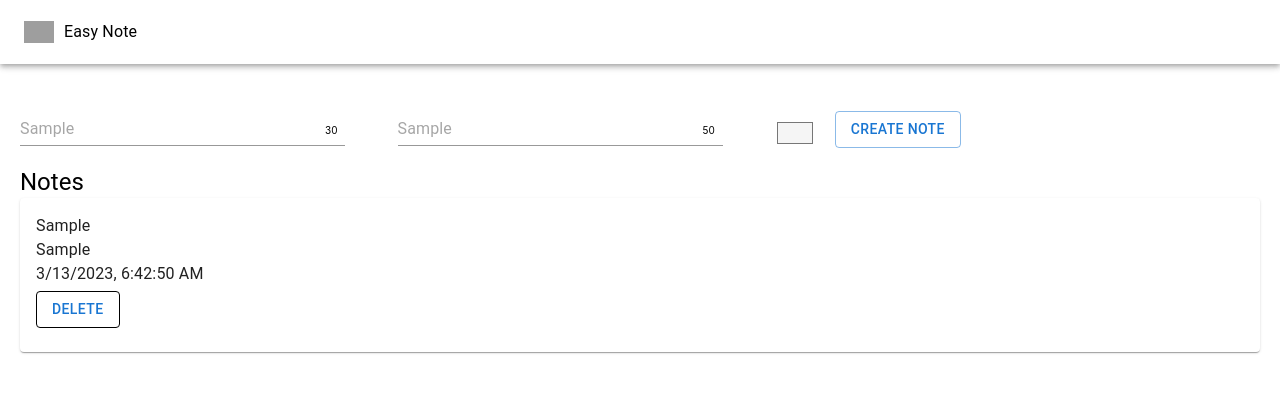
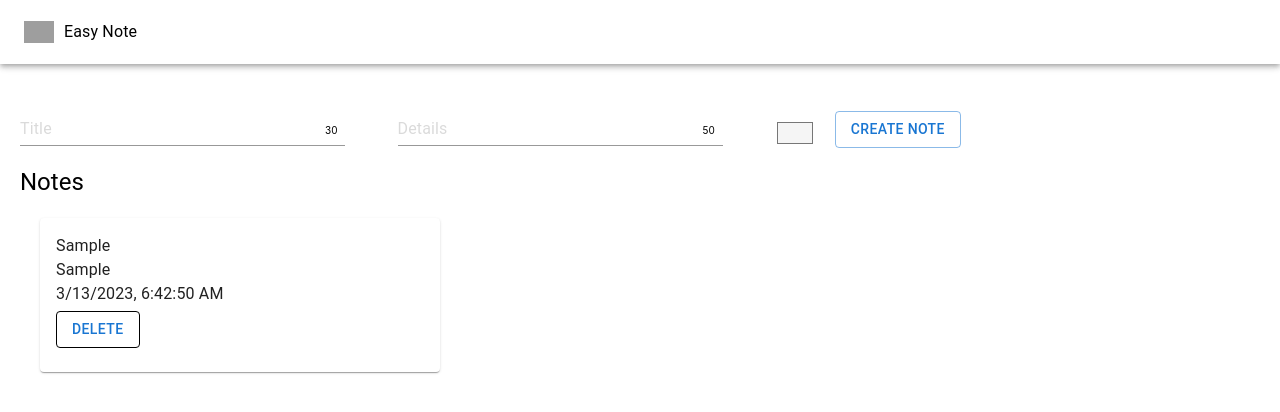
Before and after one commit to Tribhuwan-Joshi/easy-note, a React (Create React App) app: page / in a window 1280 px wide. Both pictures are taken after typing "Sample", "Sample" into the empty fields and a click on the button "CREATE NOTE". Shown: the top 412 px of the page. Built offline with nearby package versions, Linux system fonts and the light colour scheme; grey boxes are pictures that could not be loaded.

Commit message:
handle delete note

```diff
--- a/src/App.tsx
+++ b/src/App.tsx
@@ -9,12 +9,15 @@ function App() {
   const addNotes = (note : NoteObject) => {
     setNotes([note,...notes])
   }
+      function deleteNote(id:number){
+setNotes(notes => notes.filter(note => note.id!==id));
+    }
   return (
     <>
       <Header />
       <Box style={{ padding: 20 }}>
         <CreateNote addNotes={addNotes} />
-        <Notes notes={notes}/>
+        <Notes notes={notes} deleteNote={deleteNote}/>
       </Box>
     </>
   );
--- a/src/components/CreateNote.tsx
+++ b/src/components/CreateNote.tsx
@@ -64,15 +64,17 @@ function CreateNote({ addNotes }: { addNotes: (note: NoteObject) => void }) {
     }
     return (
         <Container>
-            <InputBase onChange={onValueChange}  name="title" placeholder="Title" />
+            <InputBase onChange={onValueChange} value={note.title}  name="title" placeholder="Title" />
             <Box component="span">30</Box>
             <InputBase
+            value={note.details}
                 onChange={onValueChange}
                 name="details"
                 placeholder="Details"
             />
             <Box component="span">50</Box>
             <InputBase
+
                 onChange={onValueChange}
                 name="color"
                 type="color"
--- a/src/components/Note.tsx
+++ b/src/components/Note.tsx
@@ -1,6 +1,6 @@
 import {Card,CardContent,Typography,Box,Button,styled} from "@mui/material"
 import { NoteObject } from '../models/note'
-const styledCard = styled(Card)`
+const StyledCard = styled(Card)`
 width:400px;
 margin:20px;
 `
@@ -13,20 +13,30 @@ const Wrapper = styled(Box)`
 
 }
 `
-function Note({note}:{note:NoteObject}) {
+
+
+function Note({
+  note,
+  deleteNote,
+}: {
+  note: NoteObject;
+  deleteNote: (id: number) => void;
+}) {
   return (
-    <Card style={{ backgroundColor: note.color }}>
+    <StyledCard style={{ backgroundColor: note.color }}>
       <CardContent>
         <Box>
           <Typography>{note.title}</Typography>
           <Typography>{note.details}</Typography>
           <Typography>{note.date}</Typography>
           <Wrapper>
-            <Button variant="outlined">Delete</Button>
+            <Button onClick={() => deleteNote(note.id)} variant="outlined">
+              Delete
+            </Button>
           </Wrapper>
         </Box>
       </CardContent>
-    </Card>
+    </StyledCard>
   );
 }
 
--- a/src/components/Notes.tsx
+++ b/src/components/Notes.tsx
@@ -2,13 +2,13 @@ import {Box,Typography} from "@mui/material"
 import { NoteObject } from "../models/note"
 import Note from "./Note"
 
-function Notes({notes}:{notes : NoteObject[]}) {
+function Notes({notes ,deleteNote}:{notes : NoteObject[] , deleteNote:(id:number)=>void}) {
   return (
   <Box>
     <Typography variant="h5">Notes</Typography>
     <Box>
         {notes.map( note => (
-            <Note note={note}/>
+            <Note note={note} deleteNote={deleteNote}/>
         ))}
     </Box>
   </Box>
```
